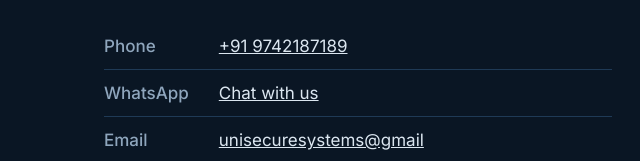
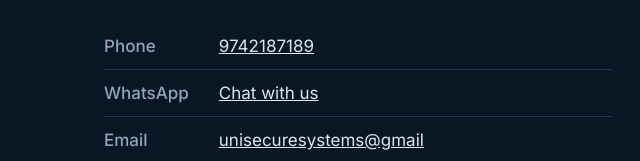
Before and after one commit to unisecuresystems/unisecuresystems.github.io, a plain HTML site: page index.html in a window 1280 px wide. Shown: the part 4094-4255 px from the top of the page, 0-640 px from the left. Drawn offline with nearby package versions, Linux system fonts and the light colour scheme.

Commit message:
Update index.html

```diff
--- a/index.html
+++ b/index.html
@@ -305,7 +305,7 @@ footer .wrap{display:flex;justify-content:space-between;flex-wrap:wrap;gap:10px}
 /* EDIT ONLY THIS BLOCK: your real details */
 var CONFIG = {
   phone: "9742187189",          // country code + number, no + or spaces
-  phoneDisplay: "+91 9742187189",
+  phoneDisplay: "9742187189",
   email: "unisecuresystems@gmail"
 };
 
```
